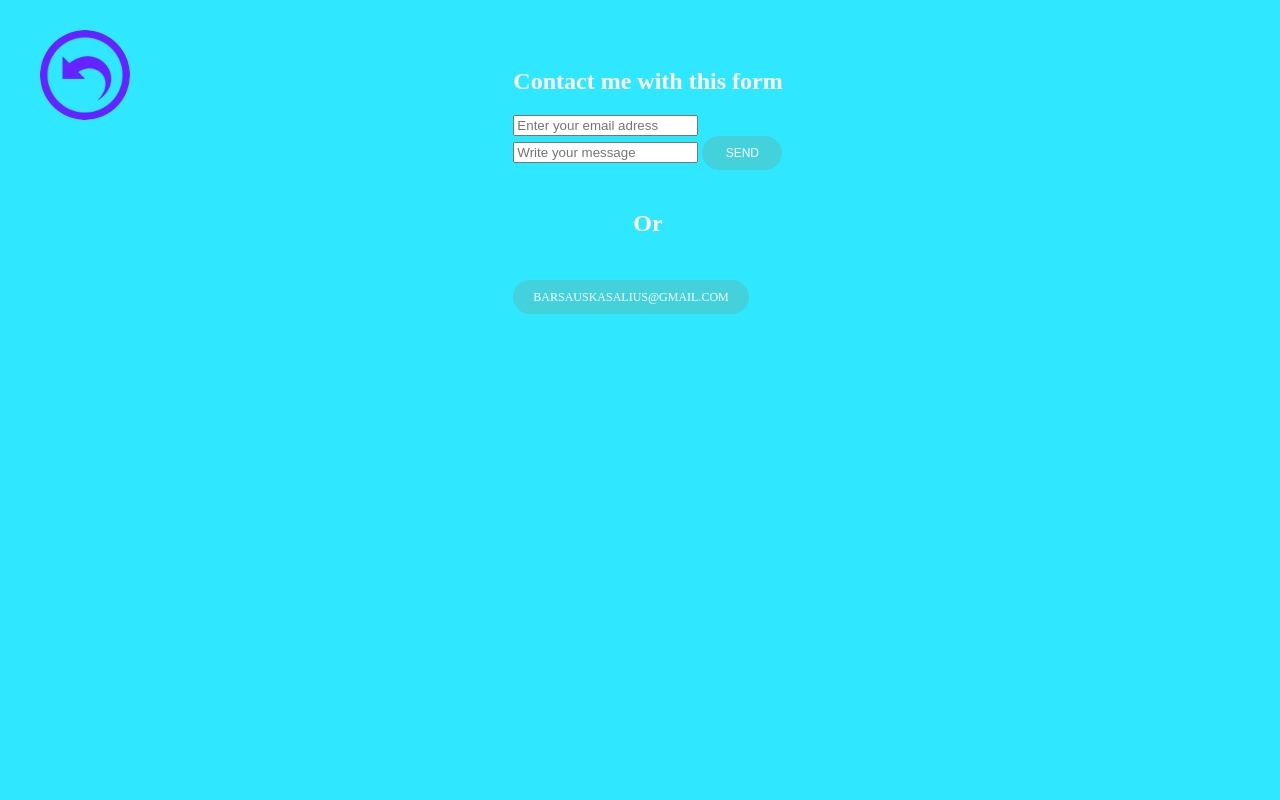
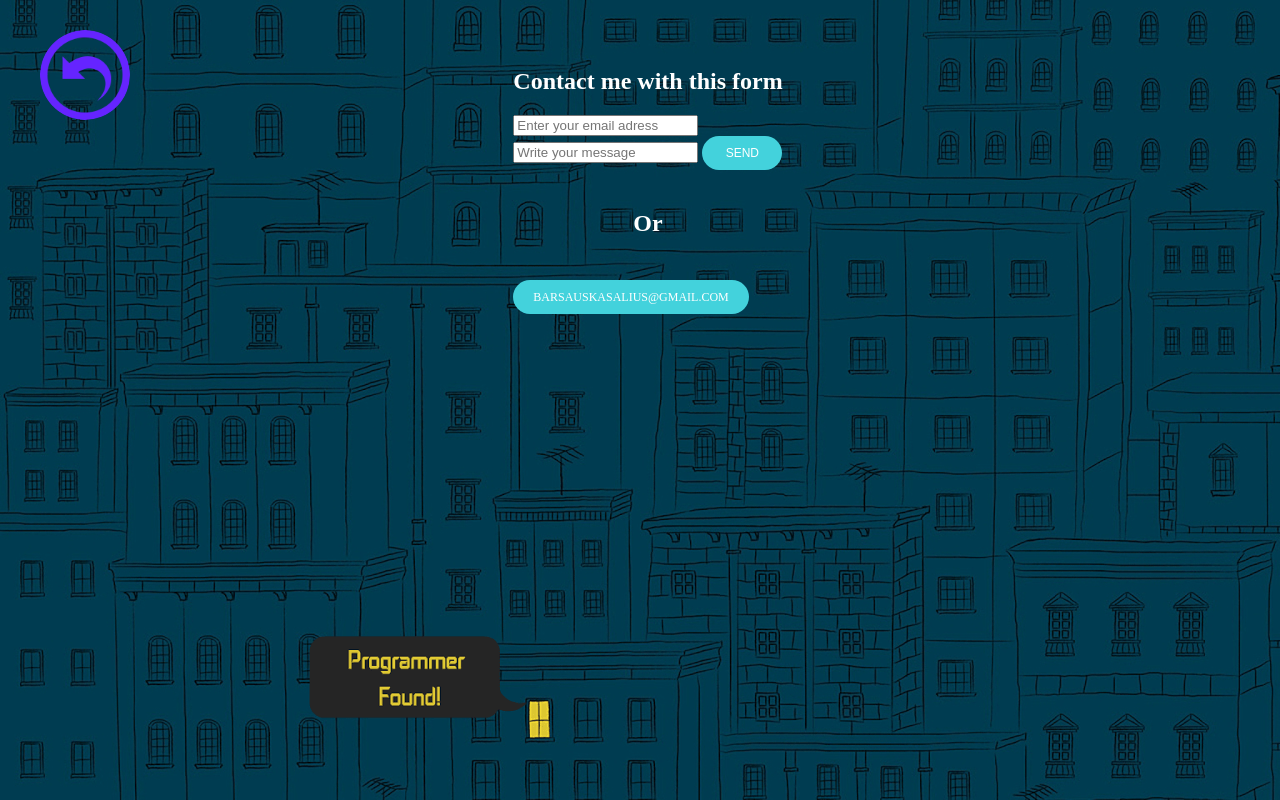
Before and after one commit to barsauskasalius/web-portfolio, a plain HTML site: page pages/contact.html in a window 1280 px wide. Drawn offline with Linux system fonts and the light colour scheme.

Commit message:
Update contact.css

```diff
--- a/src/contact.css
+++ b/src/contact.css
@@ -8,7 +8,7 @@ body {
     justify-content: center;
     flex-wrap: wrap;
     padding: 40px 0 0 0;
-    background-image: url("./Images/background.png");
+    background-image: url("../Images/background.png");
   }
 
     .input-group {
```
